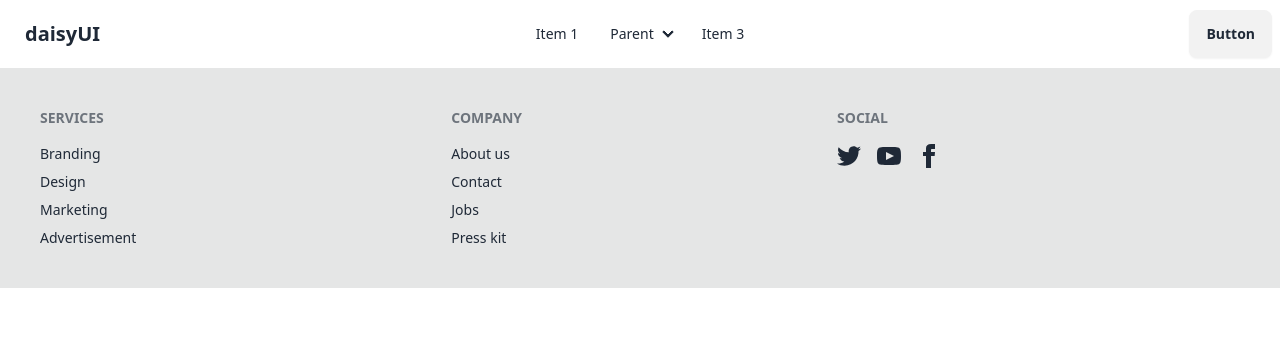
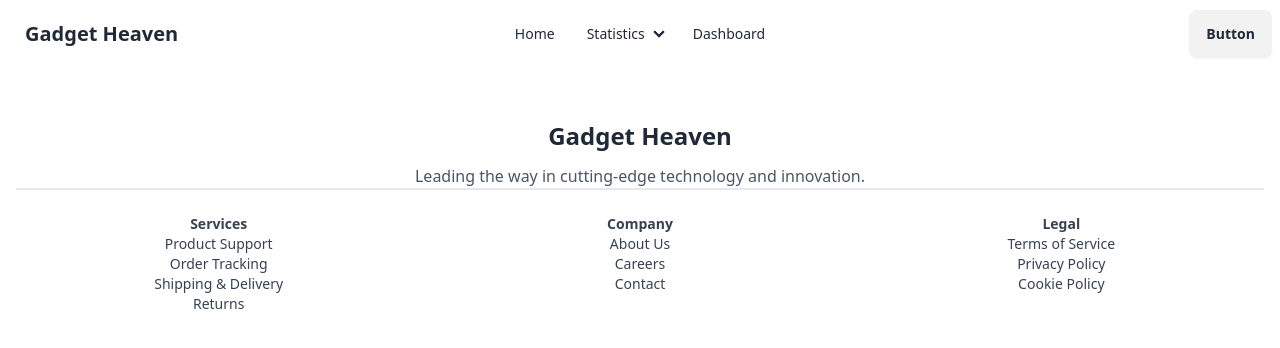
Before and after one commit to IsmailTonmoy/React_Router_Gadget_Heaven, a React (Vite) app: page / in a window 1280 px wide. Shown: the top 348 px of the page. Built offline with nearby package versions, Linux system fonts and the light colour scheme.

Commit message:
editted navbar and footer

```diff
--- a/src/App.jsx
+++ b/src/App.jsx
@@ -1,5 +1,3 @@
-
-
 function App() {
   return (
     <>
--- a/src/components/Footer.jsx
+++ b/src/components/Footer.jsx
@@ -1,59 +1,46 @@
 const Footer = () => {
     return(
-        <footer className="footer bg-base-300 text-base-content p-10">
-  <nav>
-    <h6 className="footer-title">Services</h6>
-    <a className="link link-hover">Branding</a>
-    <a className="link link-hover">Design</a>
-    <a className="link link-hover">Marketing</a>
-    <a className="link link-hover">Advertisement</a>
-  </nav>
-  <nav>
-    <h6 className="footer-title">Company</h6>
-    <a className="link link-hover">About us</a>
-    <a className="link link-hover">Contact</a>
-    <a className="link link-hover">Jobs</a>
-    <a className="link link-hover">Press kit</a>
-  </nav>
-  <nav>
-    <h6 className="footer-title">Social</h6>
-    <div className="grid grid-flow-col gap-4">
-      <a>
-        <svg
-          xmlns="http://www.w3.org/2000/svg"
-          width="24"
-          height="24"
-          viewBox="0 0 24 24"
-          className="fill-current">
-          <path
-            d="M24 4.557c-.883.392-1.832.656-2.828.775 1.017-.609 1.798-1.574 2.165-2.724-.951.564-2.005.974-3.127 1.195-.897-.957-2.178-1.555-3.594-1.555-3.179 0-5.515 2.966-4.797 6.045-4.091-.205-7.719-2.165-10.148-5.144-1.29 2.213-.669 5.108 1.523 6.574-.806-.026-1.566-.247-2.229-.616-.054 2.281 1.581 4.415 3.949 4.89-.693.188-1.452.232-2.224.084.626 1.956 2.444 3.379 4.6 3.419-2.07 1.623-4.678 2.348-7.29 2.04 2.179 1.397 4.768 2.212 7.548 2.212 9.142 0 14.307-7.721 13.995-14.646.962-.695 1.797-1.562 2.457-2.549z"></path>
-        </svg>
-      </a>
-      <a>
-        <svg
-          xmlns="http://www.w3.org/2000/svg"
-          width="24"
-          height="24"
-          viewBox="0 0 24 24"
-          className="fill-current">
-          <path
-            d="M19.615 3.184c-3.604-.246-11.631-.245-15.23 0-3.897.266-4.356 2.62-4.385 8.816.029 6.185.484 8.549 4.385 8.816 3.6.245 11.626.246 15.23 0 3.897-.266 4.356-2.62 4.385-8.816-.029-6.185-.484-8.549-4.385-8.816zm-10.615 12.816v-8l8 3.993-8 4.007z"></path>
-        </svg>
-      </a>
-      <a>
-        <svg
-          xmlns="http://www.w3.org/2000/svg"
-          width="24"
-          height="24"
-          viewBox="0 0 24 24"
-          className="fill-current">
-          <path
-            d="M9 8h-3v4h3v12h5v-12h3.642l.358-4h-4v-1.667c0-.955.192-1.333 1.115-1.333h2.885v-5h-3.808c-3.596 0-5.192 1.583-5.192 4.615v3.385z"></path>
-        </svg>
-      </a>
+        <footer className="bg-white mt-5 py-8">
+
+        <div className="max-w-screen-xl mx-auto px-4 text-center">
+
+        <h2 className="text-2xl font-extrabold mb-3">Gadget Heaven</h2>
+          <p className="text-gray-600 mb-6 border-b-2">Leading the way in cutting-edge technology and innovation.</p>
+
+          <div className="grid grid-cols-1 md:grid-cols-3 gap-4 text-sm text-gray-700">
+            <div>
+              <h3 className="font-bold">Services</h3>
+
+
+            <ul>
+                <li>Product Support</li>
+                <li>Order Tracking</li>
+                <li>Shipping & Delivery</li>
+                <li>Returns</li>
+              </ul>
+            </div>
+
+
+        <div>
+              <h3 className="font-bold">Company</h3>
+              <ul>
+                <li>About Us</li>
+                <li>Careers</li>
+                <li>Contact</li>
+              </ul>
+        </div>
+
+        <div>
+              <h3 className="font-bold">Legal</h3>
+              <ul>
+                <li>Terms of Service</li>
+                <li>Privacy Policy</li>
+                <li>Cookie Policy</li>
+              </ul>
+            </div>
+          </div>
     </div>
-  </nav>
-</footer>
+      </footer>
     );
 };
 
--- a/src/components/Navbar.jsx
+++ b/src/components/Navbar.jsx
@@ -20,32 +20,25 @@ const Navbar = () => {
           <ul
             tabIndex={0}
             className="menu menu-sm dropdown-content bg-base-100 rounded-box z-[1] mt-3 w-52 p-2 shadow">
-            <li><a>Item 1</a></li>
+            <li><a>Home</a></li>
             <li>
-              <a>Parent</a>
-              <ul className="p-2">
-                <li><a>Submenu 1</a></li>
-                <li><a>Submenu 2</a></li>
-              </ul>
+              <a>Statistics</a>
             </li>
-            <li><a>Item 3</a></li>
+            <li><a>Dashboard</a></li>
           </ul>
         </div>
-        <a className="btn btn-ghost text-xl">daisyUI</a>
+        <a className="btn btn-ghost text-xl">Gadget Heaven</a>
       </div>
       <div className="navbar-center hidden lg:flex">
         <ul className="menu menu-horizontal px-1">
-          <li><a>Item 1</a></li>
+          <li><a>Home</a></li>
           <li>
             <details>
-              <summary>Parent</summary>
-              <ul className="p-2">
-                <li><a>Submenu 1</a></li>
-                <li><a>Submenu 2</a></li>
-              </ul>
+              <summary>Statistics</summary>
+
             </details>
           </li>
-          <li><a>Item 3</a></li>
+          <li><a>Dashboard</a></li>
         </ul>
       </div>
       <div className="navbar-end">
--- a/src/pages/Home.jsx
+++ b/src/pages/Home.jsx
@@ -0,0 +1 @@
+const isHomePage = location.pathname === "/";
--- a/tailwind.config.js
+++ b/tailwind.config.js
@@ -1,4 +1,5 @@
 /** @type {import('tailwindcss').Config} */
+import daisyui from 'daisyui'
 export default {
   content: [
     "./index.html",
```
